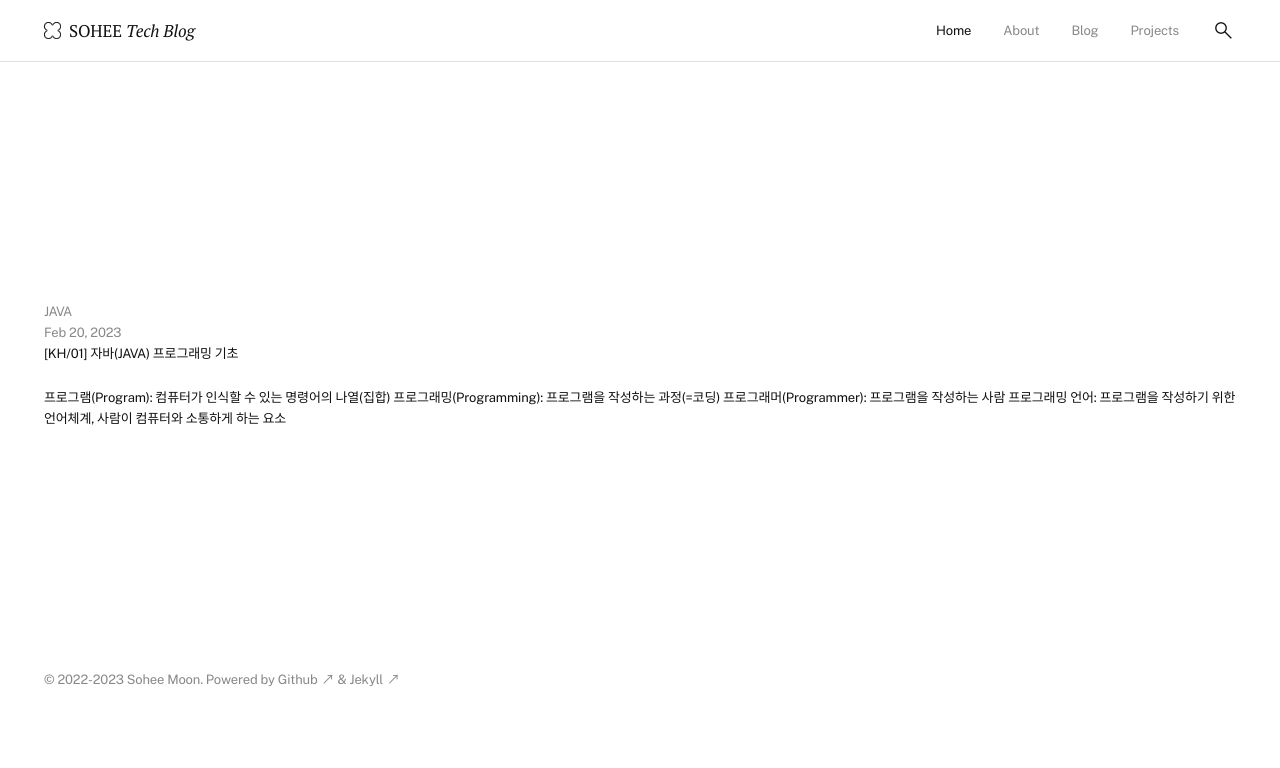
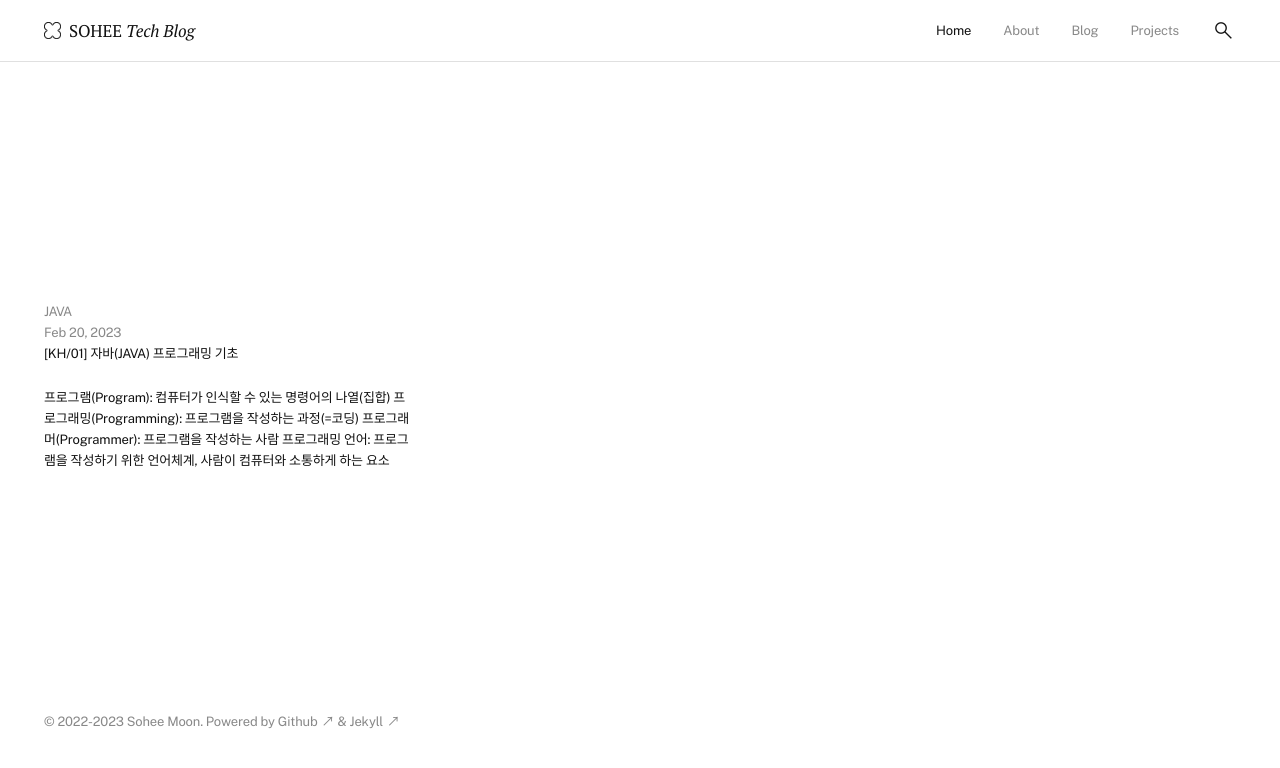
Before and after one commit to soheetech/soheetech.github.io, a Jekyll site: the page built from index.md, in a window 1280 px wide. Shown: the top 768 px of the page. Built offline with Jekyll 4.4.1, drawn with Linux system fonts in a browser that asks for light colours.

Commit message:
Update post.css

```diff
--- a/assets/css/post.css
+++ b/assets/css/post.css
@@ -12,7 +12,7 @@
 .post-list > li {
   padding: 0 var(--size-50);
   margin-bottom: var(--size-90);
-  flex: calc( 100% / 3 );
+  width: calc( 100% / 3 );
 }
 
   /* post meta */
```
